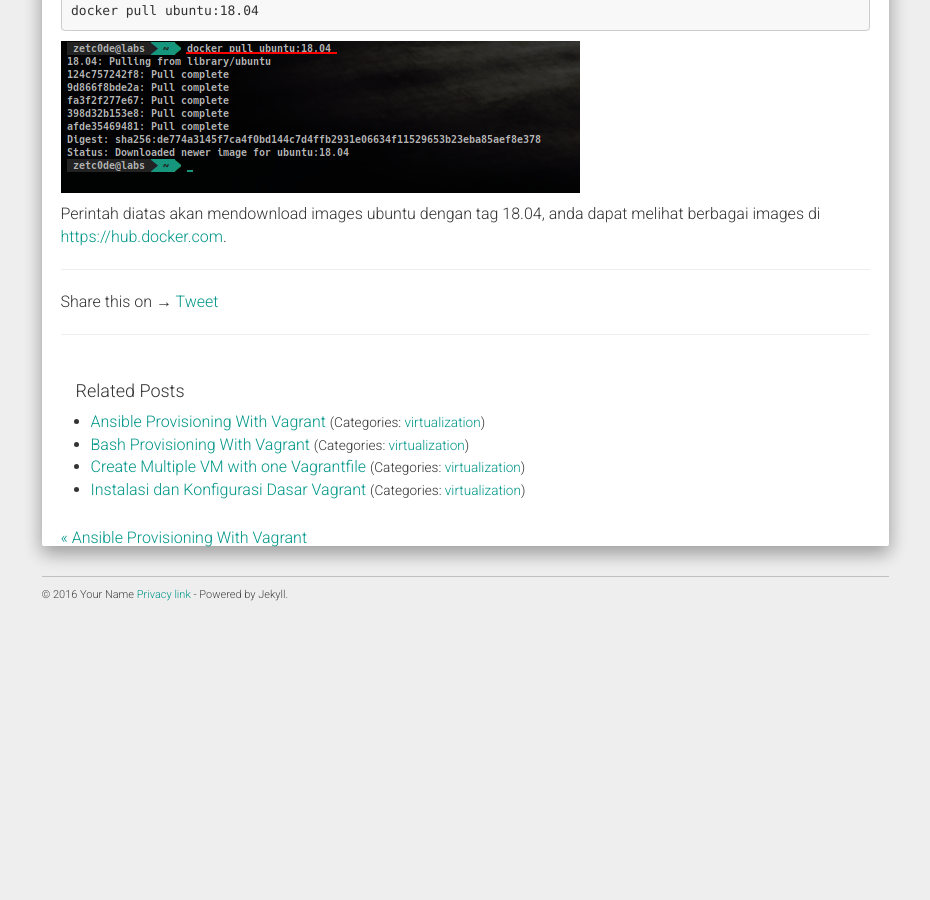
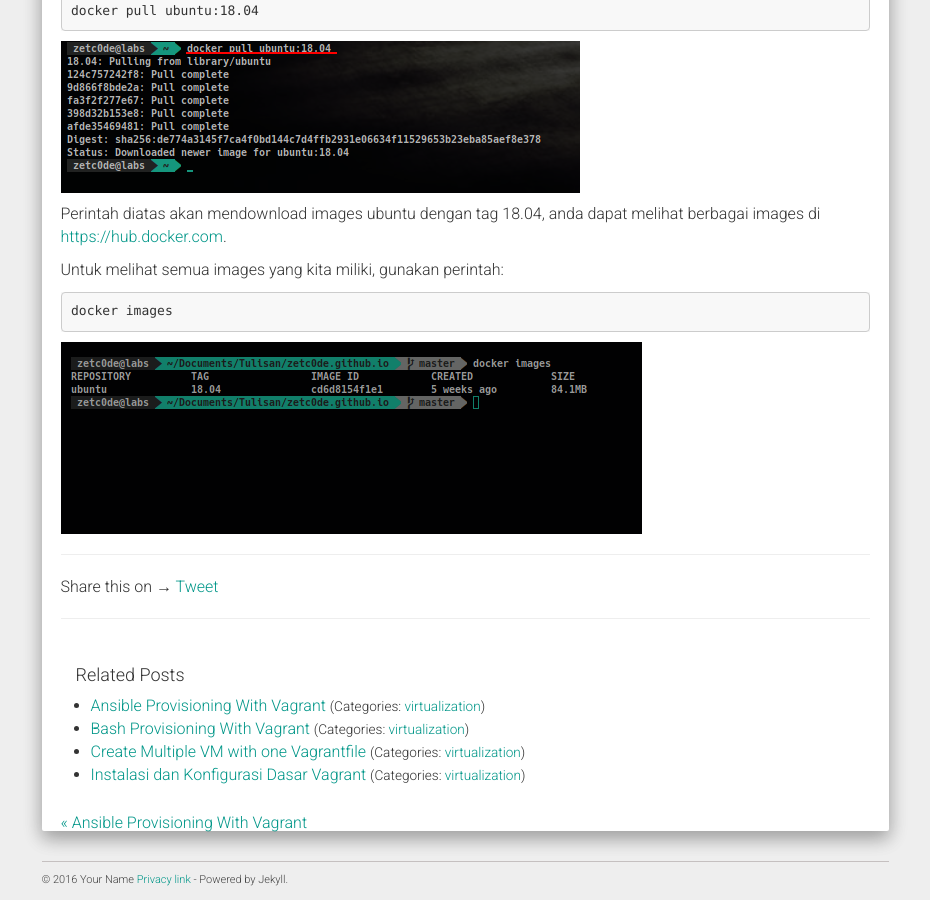
Before and after one commit to zetc0de/zetc0de.github.io, a Jekyll site: the page built from _posts/2018-09-03-How-to-install-docker-in-Arch-linux.md, in a window 1280 px wide and 900 px high, scrolled down 3335 px. Shown: the whole window, without its empty margins (321-1251 px from the left). Built offline with Jekyll 4.4.1, drawn with Linux system fonts in a browser that asks for light colours; nearby versions of some CDN libraries; comment, search, counter and statistics services are not loaded; before the commit the page ends 3965 px from its top, so only the background shows below that.

Commit message:
Install docker

````diff
--- a/_posts/2018-09-03-How-to-install-docker-in-Arch-linux.md
+++ b/_posts/2018-09-03-How-to-install-docker-in-Arch-linux.md
@@ -74,3 +74,9 @@ docker pull ubuntu:18.04
 ![https://github.com/zetc0de/zetc0de.github.io/blob/master/assets/images/docker-01/docker%20pull.png?raw=true](https://github.com/zetc0de/zetc0de.github.io/blob/master/assets/images/docker-01/docker%20pull.png?raw=true)
 
 Perintah diatas akan mendownload images ubuntu dengan tag 18.04, anda dapat melihat berbagai images di [https://hub.docker.com](Docker Hub).
+
+Untuk melihat semua images yang kita miliki, gunakan perintah:
+```
+docker images
+```
+![https://github.com/zetc0de/zetc0de.github.io/blob/master/assets/images/docker-01/docker%20images.png?raw=true](https://github.com/zetc0de/zetc0de.github.io/blob/master/assets/images/docker-01/docker%20images.png?raw=true)
````
